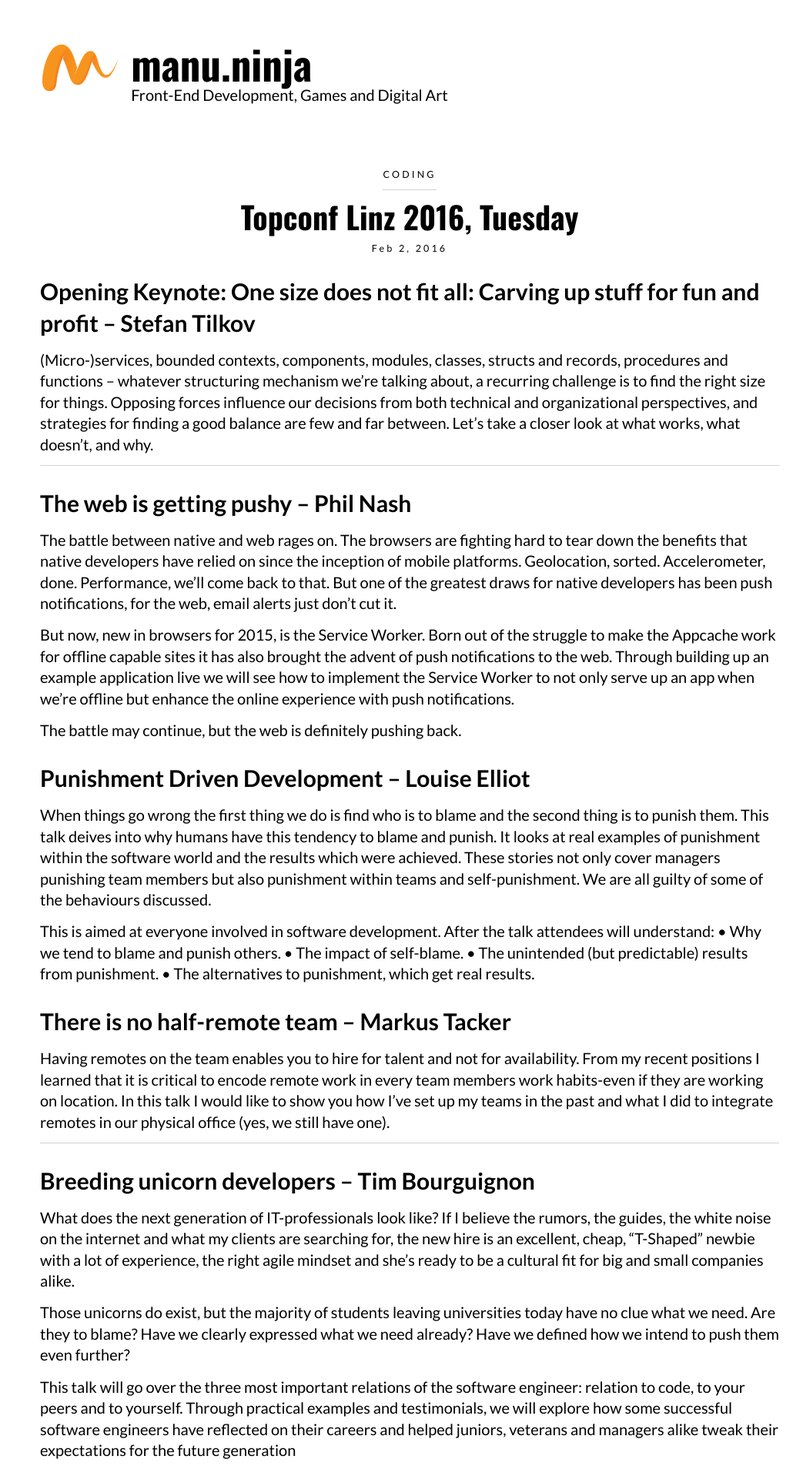
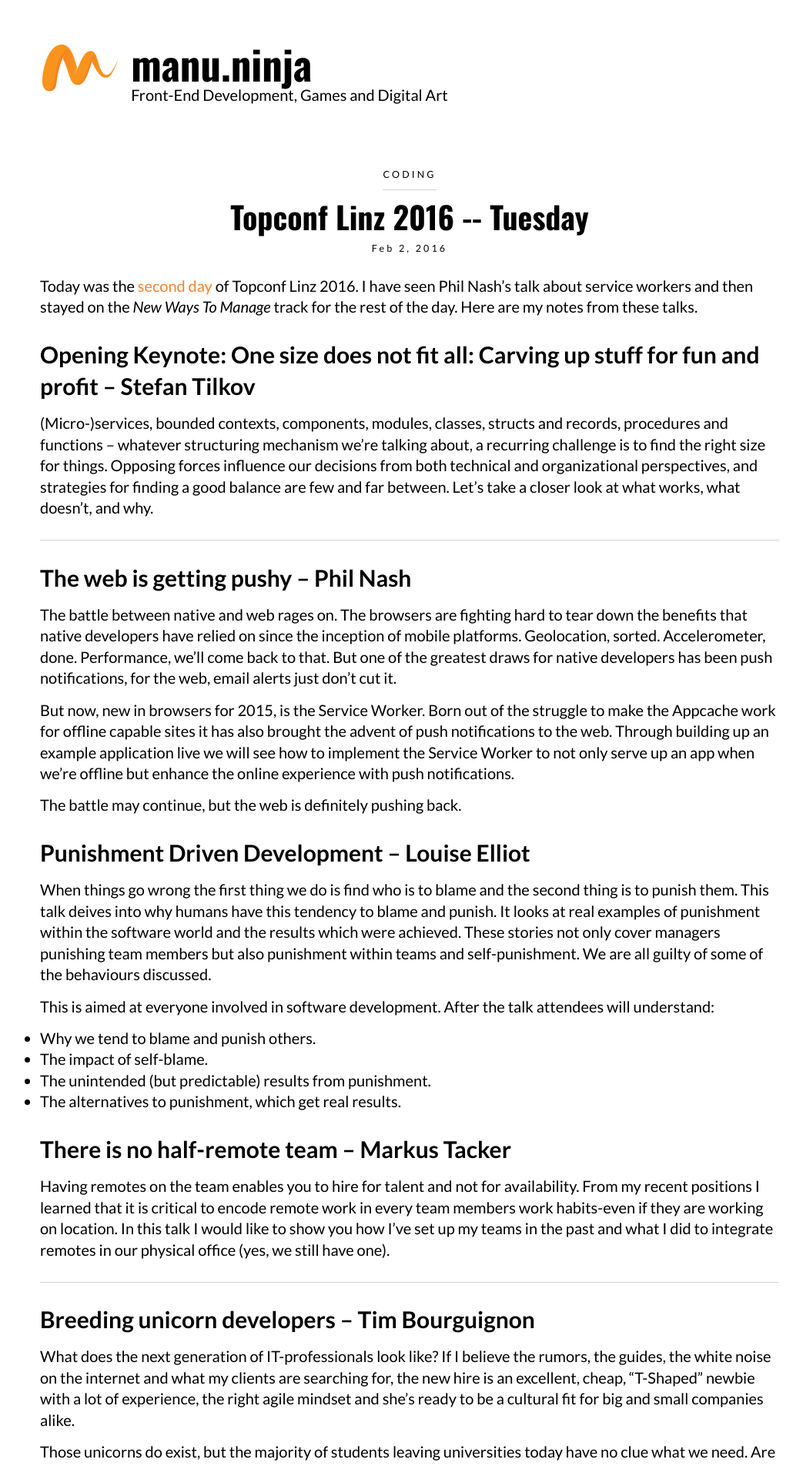
Before and after one commit to Lorti/manu.ninja, a Jekyll site: the page built from _posts/2016-02-02-topconf-linz-2016-tuesday.md, in a window 1280 px wide. Shown: the top 1904 px of the page at 77% size, without its empty margins (108-1151 px from the left). Built offline with Jekyll 4.4.1, drawn with Linux system fonts in a browser that asks for light colours; nearby versions of some CDN libraries; comment, search, counter and statistics services are not loaded; some of the changed text lies outside the part shown.

```diff
--- a/_posts/2016-02-02-topconf-linz-2016-tuesday.md
+++ b/_posts/2016-02-02-topconf-linz-2016-tuesday.md
@@ -1,15 +1,18 @@
 ---
 layout: post
-title:  Topconf Linz 2016, Tuesday
+title:  Topconf Linz 2016 -- Tuesday
 date:   2016-02-02
 categories: coding
 ---
+
+Today was the [second day](http://topconf.com/linz-2016/schedule/2016-02-02/) of Topconf Linz 2016. I have seen Phil Nash's talk about service workers and then stayed on the _New Ways To Manage_ track for the rest of the day. Here are my notes from these talks.
 
 ## Opening Keynote: One size does not fit all: Carving up stuff for fun and profit -- Stefan Tilkov
 
 (Micro-)services, bounded contexts, components, modules, classes, structs and records, procedures and functions – whatever structuring mechanism we’re talking about, a recurring challenge is to find the right size for things. Opposing forces influence our decisions from both technical and organizational perspectives, and strategies for finding a good balance are few and far between. Let’s take a closer look at what works, what doesn’t, and why.
 
 ---
+
 ## The web is getting pushy -- Phil Nash
 
 The battle between native and web rages on. The browsers are fighting hard to tear down the benefits that native developers have relied on since the inception of mobile platforms. Geolocation, sorted. Accelerometer, done. Performance, we'll come back to that. But one of the greatest draws for native developers has been push notifications, for the web, email alerts just don't cut it.
@@ -23,10 +26,11 @@ The battle may continue, but the web is definitely pushing back.
 When things go wrong the first thing we do is find who is to blame and the second thing is to punish them. This talk deives into why humans have this tendency to blame and punish. It looks at real examples of punishment within the software world and the results which were achieved. These stories not only cover managers punishing team members but also punishment within teams and self-punishment. We are all guilty of some of the behaviours discussed.
 
 This is aimed at everyone involved in software development. After the talk attendees will understand:
-•	Why we tend to blame and punish others.
-•	The impact of self-blame.
-•	The unintended (but predictable) results from punishment.
-•	The alternatives to punishment, which get real results.
+
+- Why we tend to blame and punish others.
+- The impact of self-blame.
+- The unintended (but predictable) results from punishment.
+- The alternatives to punishment, which get real results.
 
 ## There is no half-remote team -- Markus Tacker
 
--- a/_sass/components/_article.scss
+++ b/_sass/components/_article.scss
@@ -77,7 +77,8 @@
     blockquote,
     iframe,
     img,
-    pre {
+    pre,
+    hr {
         @include baseline($base-font-size, 2, 2, true);
     }
 
```
Also changed, not shown: _posts/2016-02-03-topconf-linz-2016-wednesday.md (+3 -1 lines).
